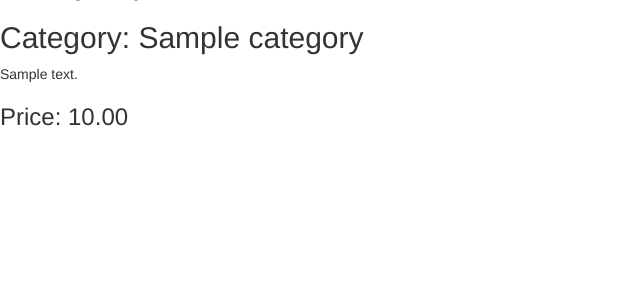
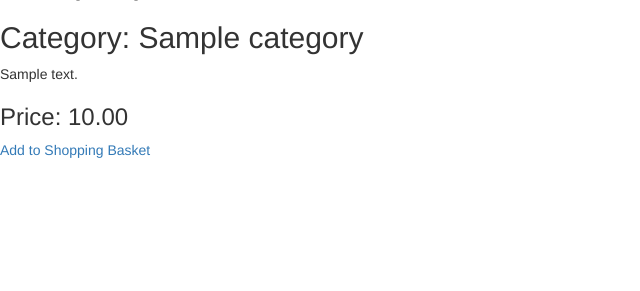
Before and after one commit to anrichp/onlineStore, a Flask app: page /product/1 in a window 1280 px wide. Shown: the part 59-350 px from the top of the page, without its empty margins (0-640 px from the left). Run offline with Flask 2, Linux system fonts and the light colour scheme; tables that the repository leaves empty hold one stand-in row (values such as "Sample post"); some libraries are stand-ins or nearby versions.

Commit message:
move link within code block

```diff
--- a/app/templates/product.html
+++ b/app/templates/product.html
@@ -14,5 +14,5 @@
 <h3>
   Price: {{ product.product_price }}
 </h3>
+<p><a href="{{url_for('.add_to_shopping_basket', product_id=product.product_id)}}">Add to Shopping Basket</a></p>
 {% endblock %}
-<p><a href="{{url_for('.add_to_shopping_basket', product_id=product.product_id)}}">Add to Shopping Basket</a></p>
```
